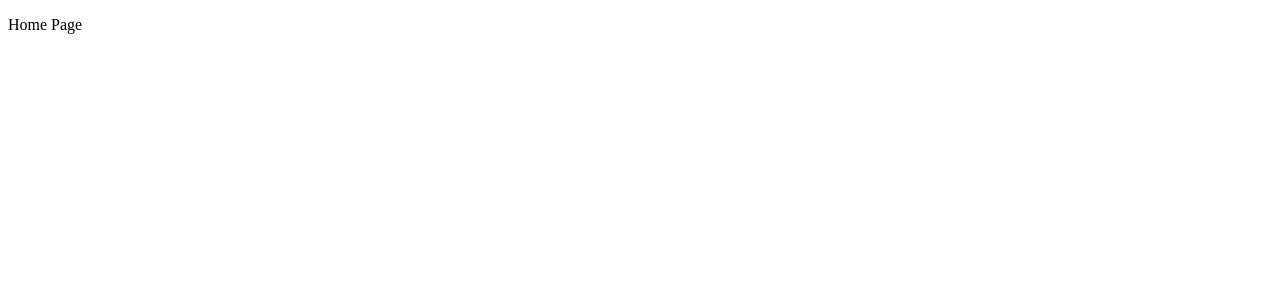
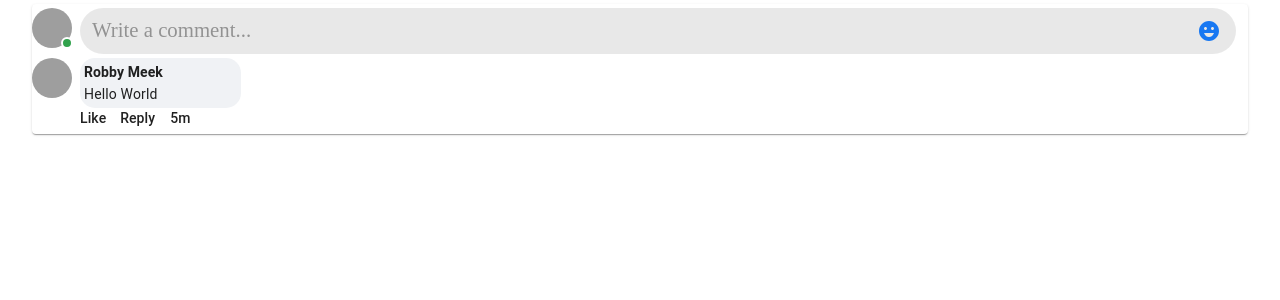
Before and after one commit to transformerjnm/facebook-clone, a React (Create React App) app in the folder client/: page /Home in a window 1280 px wide. Shown: the top 300 px of the page. Built offline with nearby package versions, Linux system fonts and the light colour scheme; grey boxes are pictures that could not be loaded.

Commit message:
Created the structure for view and add post comment organism #22
Created the structure for view and added post comment. Updated styles for circle image with text input for the comment variant slightly. Changed the circle image from onClick running a function to a react router nav link.

```diff
--- a/client/src/components/Atoms/CircleImage.js
+++ b/client/src/components/Atoms/CircleImage.js
@@ -1,6 +1,6 @@
 import { Paper } from '@material-ui/core';
 import { lightTheme } from '../../theme';
-
+import { NavLink } from 'react-router-dom'
 /**
  * Summary:
  * Takes in an image and displays it as a circle. All instances and uses of circle images should be the same size. On hover should show pop up with information about the user if passed in.
@@ -8,7 +8,7 @@ import { lightTheme } from '../../theme';
  * Props:
  * src: image url
  * alt: image alt
- * clickAction: option prop that if provided will be ran onClick on image. could be a link to a profile or open messenger.
+ * onImageClickDestination: string url to redirect to once the image has been clicked
  * isOnline: boolean if user is online
  *
  * HoverInformation is being delayed until further notice. Once we get data structure setup and know what its going to display we can create it.
@@ -26,7 +26,7 @@ export default props => {
 		height: '40px',
 		marginLeft: 'auto'
 	};
-	const circleImageStyle= {
+	const circleImageStyle = {
 		objectFit: "cover",
 		height: "40px",
 		width: "40px",
@@ -53,14 +53,12 @@ export default props => {
 				console.log("circle image is missing alt for " + props.src);
 			}
 			return (
-				<div style={circleImageContainer} onClick={(event) => {
-					if(props.clickAction) {
-						props.clickAction(event);
-					}
-				}}>
+				<NavLink to={props.onImageClickDestination}>
+					<div style={circleImageContainer} >
 						<img style={circleImageStyle} src={props.src} alt={props.alt} />
-					{ showOnlineCircle() }
+						{showOnlineCircle()}
 					</div>
+				</NavLink>
 			);
 		} else {
 			return <Paper style={paperStyle} />;
@@ -68,13 +66,13 @@ export default props => {
 	};
 
 	const showOnlineCircle = () => {
-		if(props.isOnline) {
+		if (props.isOnline) {
 			return <div style={statusCircleStyles} />;
 		}
 	};
 	return (
 		<>
-			{ showImageOrImageFallback() }
+			{ showImageOrImageFallback()}
 		</>
 	);
 };
--- a/client/src/components/Molecules/CircleImageWithTextInput.js
+++ b/client/src/components/Molecules/CircleImageWithTextInput.js
@@ -12,17 +12,17 @@ import TextInput from '../Atoms/TextInput';
  * imageSrc: string image Url
  * imageAlt: string image alt for given image
  * onInputSubmit: function to run when the input is submitted
- * onImageClick: function to run when the image is clicked
+ * onImageClickDestination: string url to redirect to on click
  * isOnline: optional boolean for if the user should be displayed as online.
  */
 export default props => {
 	return (
 		<Grid container spacing={1}>
 			<Grid item>
-				<CircleImage isOnline={ props.isOnline? props.isOnline : false } src={props.imageSrc} alt={props.imageAlt} clickAction={props.onImageClick}/>
+				<CircleImage isOnline={props.isOnline ? props.isOnline : false} src={props.imageSrc} alt={props.imageAlt} onImageClickDestination={props.onImageClickDestination} />
 			</Grid>
-			<Grid item>
-				<TextInput variant={props.inputVariant} submitInputValue={props.onInputSubmit}/>
+			<Grid item style={{ width: "calc(100% - 60px)" }}>
+				<TextInput variant={props.inputVariant} submitInputValue={props.onInputSubmit} />
 			</Grid>
 		</Grid>
 	);
--- a/client/src/components/Molecules/UserCommentWithImage.js
+++ b/client/src/components/Molecules/UserCommentWithImage.js
@@ -1,6 +1,7 @@
 import { Grid, Typography } from '@material-ui/core';
 import { lightTheme } from '../../theme';
 import { NavLink } from 'react-router-dom'
+
 /**
  * Summary:
  * A comment that has the users profile picture, username, and comment.
@@ -10,7 +11,7 @@ import { NavLink } from 'react-router-dom'
  * authorName: the author of the comment
  * authorComment: the comment of the author
  * navLinkDestination: url link that redirects the browser
- *
+ * timePosted: string time since the comment has been posted
  */
 export default props => {
 	const commentContainerStyles = {
@@ -40,9 +41,9 @@ export default props => {
 							>
 								<Typography
 									variant="subtitle2"
-									style={{fontWeight: 'bold'}}
+									style={{ fontWeight: 'bold' }}
 								>
-									{props.name}
+									{props.authorName}
 								</Typography>
 							</NavLink>
 						</Grid>
@@ -54,21 +55,21 @@ export default props => {
 					</Grid>
 				</div>
 				<Grid container>
-					<Grid item xs={1}>
+					<Grid item xs={3}>
 						<Grid container>
 							<Typography variant="subtitle2">
 								Like
 							</Typography>
 						</Grid>
 					</Grid>
-					<Grid item xs={1}>
+					<Grid item xs={3}>
 						<Grid container>
 							<Typography variant="subtitle2">
 								Reply
 							</Typography>
 						</Grid>
 					</Grid>
-					<Grid item xs={1}>
+					<Grid item xs={3}>
 						<Grid container justify="center">
 							<Typography variant="subtitle2">
 								{props.timePosted}
--- a/client/src/components/Organisms/ViewAndAddPostComment.js
+++ b/client/src/components/Organisms/ViewAndAddPostComment.js
@@ -1,6 +1,7 @@
-import { } from '@material-ui/core';
+import { Paper } from '@material-ui/core';
 import UserCommentWithImage from '../Molecules/UserCommentWithImage';
 import CircleImageWithTextInput from '../Molecules/CircleImageWithTextInput';
+import CircleImage from '../Atoms/CircleImage';
 
 /**
  * Summary:
@@ -10,23 +11,70 @@ import CircleImageWithTextInput from '../Molecules/CircleImageWithTextInput';
  * of objects and allow the user to write a comment with images and emojis but doesn't need to add the comment yet.
  *
  * Props:
+ * authenticatedUser: object of profile information about the authenticated user.
+ * 		{
+ * 			authenticatedUsername: string authenticated username,
+ * 			authenticatedProfilerUrl: sting url to authenticated user profile,
+ * 			authenticatedProfileImage: string url to auth user profile image
+ * 		}
  * comments: array of objects where each object is a comment.
- * for UserCommentWithImage
- * 		Image: profile image of comment's author
- * 		Name: comments author name
- * 		AuthorComment: comment the author posted
+ * 		[
+ * 			{
+ * 				commentMessage: string of comment,
+ * 				commentAuthorName: sting of authors name,
+ * 				commentAuthorProfileImage: string of url to authors profile image,
+ * 				commentAuthorProfileUrl: string url location of author profile,
+ * 				commentPostDate: js data object of time posted.
+ * 			}
+ * 		]
+ *
  */
 export default props => {
+	/**
+	 * Calculate time since comment has been posted and return a string of time since posted in shorthand
+	 * shorthand example: 6m 5d 1w 8m 1y
+	*/
+	const calculateTimeSincePosted = (dateObjectWhenPosted) => {
+		return "5m";
+	}
+	/**
+	 * Add new comment to this post comments
+	 */
+	const addNewComment = () => {
+
+	};
+	/**
+	 * render all the comments to the screen
+	 */
 	const renderCommentsToScreen = () => {
 		props.comments.foreach(() => {
 
 		});
 	};
 
-	const postComment = () => {};
-  	return (
-    	<div>
-     		<p>ViewAndAddComment.js</p>
-    	</div>
-  	);
+	return (
+		<Paper>
+			<CircleImageWithTextInput
+				inputVariant="comment"
+				imageSrc={props.authenticatedUser.authenticatedProfileImage}
+				imageAlt={`Picture of ${props.authenticatedUser.authenticatedUsername}`}
+				onInputSubmit={addNewComment()}
+				onImageClickDestination={props.authenticatedUser.authenticatedProfileImage}
+				isOnline={true}
+			/>
+			<UserCommentWithImage
+				authorName={props.comments[0].commentAuthorName}
+				authorComment={props.comments[0].commentMessage}
+				navLinkDestination={props.comments[0].commentAuthorProfileUrl}
+				timePosted={calculateTimeSincePosted(props.comments[0].commentPostDate)}
+			>
+				<CircleImage
+					src={props.comments[0].commentAuthorProfileImage}
+					onImageClickDestination={props.comments[0].commentAuthorProfileUrl}
+					isOnline={false}
+					alt={`Picture of ${props.comments[0].commentAuthorName}`}
+				/>
+			</UserCommentWithImage>
+		</Paper>
+	);
 }
--- a/client/src/components/Pages/HomePage.js
+++ b/client/src/components/Pages/HomePage.js
@@ -1,4 +1,4 @@
-import { createMuiTheme, Typography, IconButton, Icon} from '@material-ui/core';
+import { createMuiTheme, Typography, IconButton, Icon, Container } from '@material-ui/core';
 import ThumbUpIcon from '@material-ui/icons/ThumbUp';
 import CreateNewPost from '../Organisms/CreateNewPost';
 import HomePageHeader from '../Organisms/HomePageHeader';
@@ -6,8 +6,8 @@ import UnorderedListOfImagesWithText from '../Organisms/UnorderedListOfImagesWit
 import UserPost from '../Organisms/UserPost';
 import ViewAndAddPostComment from '../Organisms/ViewAndAddPostComment';
 import { lightTheme } from '../../theme';
+import PostComment from '../Organisms/ViewAndAddPostComment';
 
-// import lightTheme from '../../theme';
 /**
  * Summary:
  * Home page that has three columns.
@@ -16,9 +16,27 @@ import { lightTheme } from '../../theme';
  *
  */
 export default props => {
-  return (
-    <div>
-      <p>Home Page</p>
-    </div>
-  );
+	return (
+		<Container>
+			<PostComment
+				authenticatedUser={
+					{
+						authenticatedUsername: "Clay Banks",
+						authenticatedProfilerUrl: "/",
+						authenticatedProfileImage: "https://images.unsplash.com/photo-1611323593958-0fec16fa2909?ixid=MXwxMjA3fDB8MHxwaG90by1wYWdlfHx8fGVufDB8fHw%3D&ixlib=rb-1.2.1&auto=format&fit=crop&w=1350&q=80"
+					}
+				}
+				comments={
+					[
+						{
+							commentMessage: "Hello World",
+							commentAuthorName: "Robby Meek",
+							commentAuthorProfileImage: "https://images.unsplash.com/photo-1611324190899-64438dd49820?ixid=MXwxMjA3fDB8MHxwaG90by1wYWdlfHx8fGVufDB8fHw%3D&ixlib=rb-1.2.1&auto=format&fit=crop&w=634&q=80",
+							commentAuthorProfileUrl: "/",
+						}
+					]
+				}
+			/>
+		</Container>
+	);
 };
```
Lines whose indentation alone changed are shown as unchanged.
